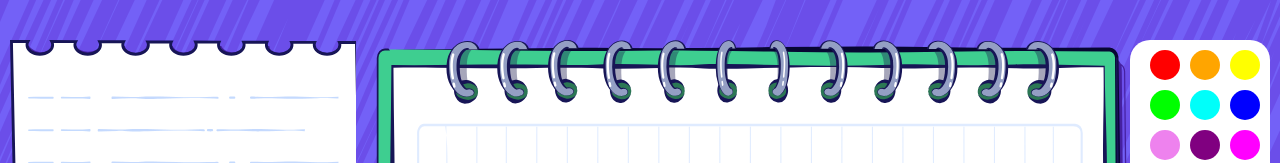
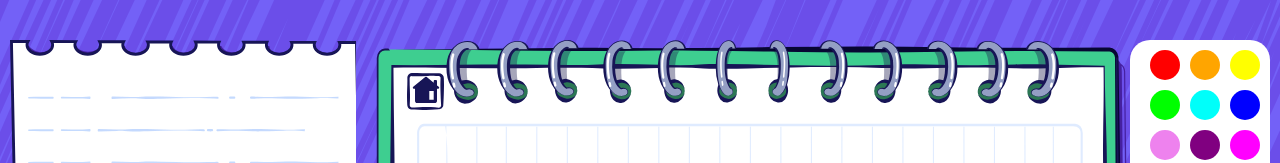
Before and after one commit to Niksha36/Draw_and_Guess, a Vue app: page /game in a window 1280 px wide. Shown: the top 163 px of the page. Built offline with nearby package versions, Linux system fonts and the light colour scheme.

Commit message:
menu button in game has been added

```diff
--- a/src/components/LoginComponent.vue
+++ b/src/components/LoginComponent.vue
@@ -2,7 +2,6 @@
 import showPasswordIcon from '../assets/show-password.svg';
 import hidePasswordIcon from '../assets/hide-password.svg';
 import RegistrationComponent from './RegistrationComponent.vue';
-
 import {ref} from "vue";
 const showPassword = ref(false);
 
--- a/src/components/RegistrationComponent.vue
+++ b/src/components/RegistrationComponent.vue
@@ -2,9 +2,17 @@
 
 import LoginComponent from "@/components/LoginComponent.vue";
 import {ref} from "vue";
+import showPasswordIcon from "@/assets/show-password.svg";
+import hidePasswordIcon from "@/assets/hide-password.svg";
 const showLogin = ref(false);
 function showLoginForm(){
   showLogin.value = !showLogin.value;
+}
+
+const showPassword = ref(false);
+
+function togglePassword() {
+  showPassword.value = !showPassword.value;
 }
 </script>
 
@@ -20,12 +28,14 @@ function showLoginForm(){
 
   <div class="password-wrapper" style="width: 100%">
     <input style="margin:0"
-           type="password"
+
+           :type="showPassword ? 'text' : 'password'"
            name="password"
            placeholder="Пароль"
            aria-label="Password"
            autocomplete="current-password"
     />
+    <img :src="showPassword ? showPasswordIcon : hidePasswordIcon" alt="" class="toggle-eye" @click="togglePassword">
   </div>
   <div class="password-wrapper" style="margin-top: 17px; width: 100%">
     <input style="margin:0"
@@ -44,6 +54,16 @@ function showLoginForm(){
 
 
 <style scoped>
+.password-wrapper{
+  position: relative;
+}
+.toggle-eye{
+  position: absolute;
+  top: 50%;
+  right: 10px;
+  transform: translateY(-50%);
+  cursor: pointer;
+}
 .registration-form{
   display: flex;
   flex-direction: column;
--- a/src/components/game.vue
+++ b/src/components/game.vue
@@ -1,12 +1,15 @@
 <script setup>
 import { onMounted, ref } from 'vue';
-
+import {useRouter} from 'vue-router';
 const selectedColor = ref(null);
 const currentColor = ref('black');
 const brushThickness = ref(5);
 const isEraserActive = ref(false);
 const isEraserBlackedOut = ref(false);
-
+const router = useRouter();
+function goToMenu() {
+  router.push('/');
+}
 const toggleEraserBlackout = () => {
   isEraserBlackedOut.value = !isEraserBlackedOut.value;
 };
@@ -109,6 +112,12 @@ onMounted(() => {
       <div class="paint-board-wrapper" draggable="false">
         <img src="../assets/bg_content.svg" alt="Background" class="background-image" draggable="false">
         <canvas draggable="false" id="paintCanvas"></canvas>
+        <div class="go-to-menu-icon-wrapper" @click="goToMenu" style="cursor: pointer">
+          <div class="go-to-menu-icon">
+            <img src="../assets/small_button_border.svg" alt="border" class="home-border">
+            <img src="../assets/ic_home.svg" alt="home-icon" width="33px" class="home-icon">
+          </div>
+        </div>
       </div>
 
       <div class="tools-panel">
@@ -141,6 +150,15 @@ onMounted(() => {
 </template>
 
 <style scoped>
+
+.home-icon {
+  position: absolute;
+  right:0;
+  top: 50%;
+  left: 50%;
+  transform: translate(-50%, -50%);
+}
+
 .left-wrapper{
   display: flex;
   flex-direction: column;
@@ -221,6 +239,13 @@ canvas {
   height: 100%;
   padding:10px 0 10px 20px;
 }
+.go-to-menu-icon{
+  position:absolute;
+  display: block;
+  z-index:10;
+  top:33px;
+  left:31px;
+}
 canvas {
   position:absolute;
   display: block;
```
